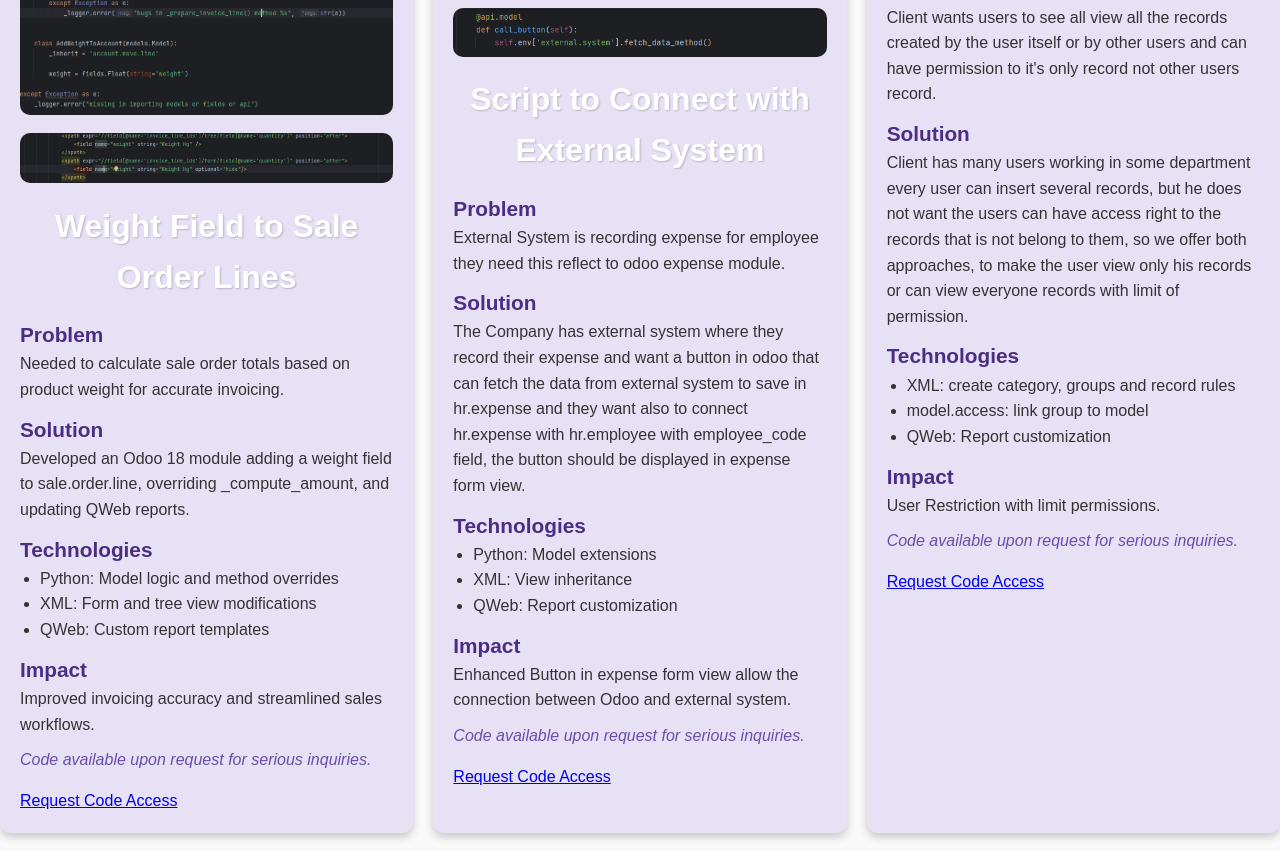
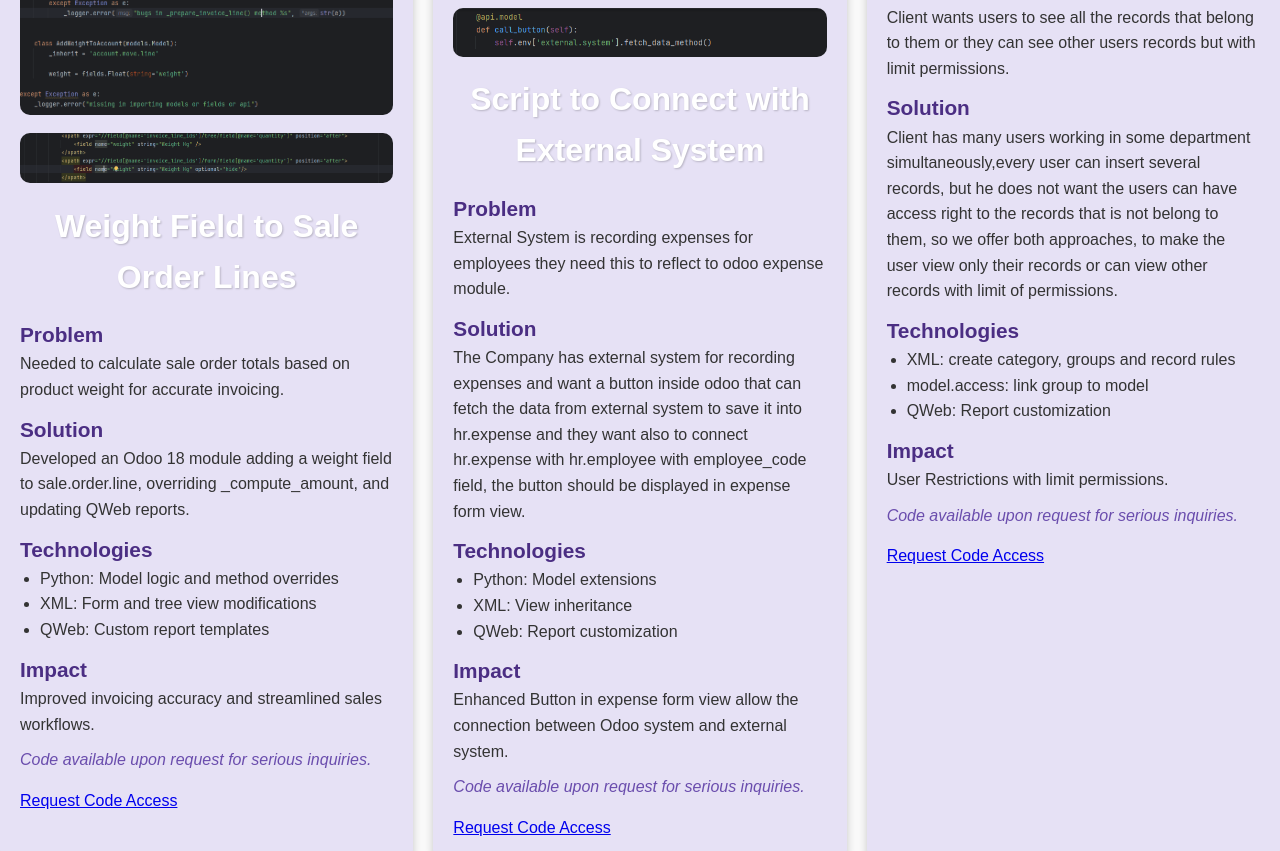
Before and after one commit to RamiAdil/portfolio, a plain HTML site: page index.html in a window 1280 px wide. Shown: the part 2000-2851 px from the top of the page. Drawn offline with Linux system fonts and the light colour scheme.

Commit message:
Modify made for many sections

```diff
--- a/index.html
+++ b/index.html
@@ -82,11 +82,10 @@
                 <h3>Script to Connect with External System</h3>
                 <div class="project-details">
                     <h4>Problem</h4>
-                    <p>External System is recording expense for employee they need this reflect to odoo expense
-                        module.</p>
+                    <p>External System is recording expenses for employees they need this to reflect to odoo expense module.</p>
                     <h4>Solution</h4>
-                    <p>The Company has external system where they record their expense and want a button in odoo that
-                        can fetch the data from external system to save in hr.expense and they want also to connect
+                    <p>The Company has external system for recording expenses and want a button inside odoo that
+                        can fetch the data from external system to save it into hr.expense and they want also to connect
                         hr.expense with hr.employee with employee_code field, the button should be displayed in expense
                         form view.</p>
                     <h4>Technologies</h4>
@@ -96,7 +95,7 @@
                         <li>QWeb: Report customization</li>
                     </ul>
                     <h4>Impact</h4>
-                    <p>Enhanced Button in expense form view allow the connection between Odoo and external system.</p>
+                    <p>Enhanced Button in expense form view allow the connection between Odoo system and external system.</p>
                     <p><em>Code available upon request for serious inquiries.</em></p>
                 </div>
                 <a href="#contact" class="btn">Request Code Access</a>
@@ -107,13 +106,12 @@
                 <h3>User Access Right</h3>
                 <div class="project-details">
                     <h4>Problem</h4>
-                    <p>Client wants users to see all view all the records created by the user itself or by other users
-                        and can have permission to it's only record not other users record.</p>
+                    <p>Client wants users to see all the records that belong to them or they can see other users records but with limit permissions.</p>
                     <h4>Solution</h4>
-                    <p>Client has many users working in some department every user can insert several records, but he
+                    <p>Client has many users working in some department simultaneously,every user can insert several records, but he
                         does not want the users can have access right to the records that is not belong to them, so we
-                        offer both approaches, to make the user view only his records or can view everyone records with
-                        limit of permission.</p>
+                        offer both approaches, to make the user view only their records or can view other records with
+                        limit of permissions.</p>
                     <h4>Technologies</h4>
                     <ul>
                         <li>XML: create category, groups and record rules</li>
@@ -121,7 +119,7 @@
                         <li>QWeb: Report customization</li>
                     </ul>
                     <h4>Impact</h4>
-                    <p>User Restriction with limit permissions.</p>
+                    <p>User Restrictions with limit permissions.</p>
                     <p><em>Code available upon request for serious inquiries.</em></p>
                 </div>
                 <a href="#contact" class="btn">Request Code Access</a>
```
